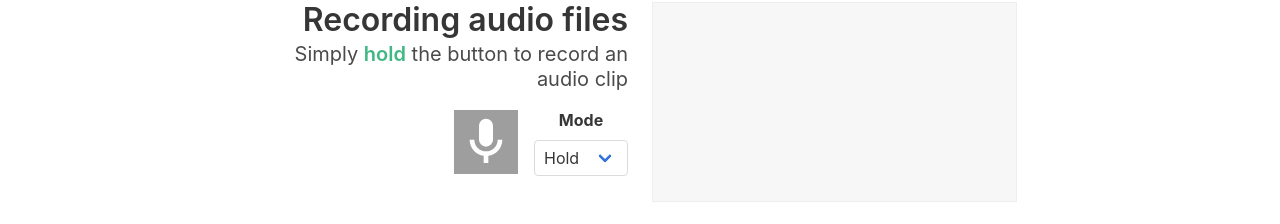
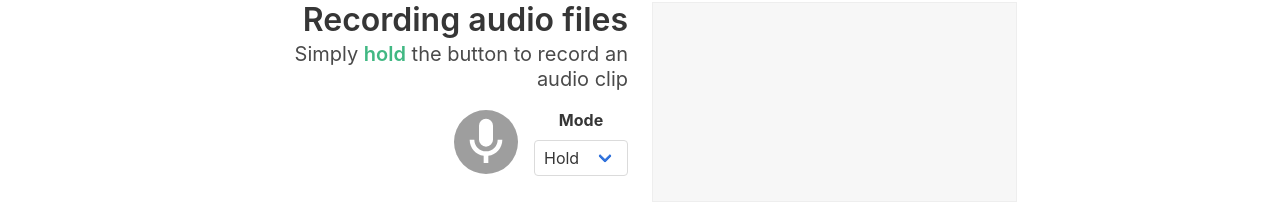
Before and after one commit to codekraft-studio/vue-record, a Vue app: page / in a window 1280 px wide. Shown: the part 163-387 px from the top of the page. Built offline with nearby package versions, Linux system fonts and the light colour scheme.

Commit message:
demo: Updated demo code
Added external links such as animations and fonts to test various plugin features

```diff
--- a/public/index.html
+++ b/public/index.html
@@ -1,18 +1,26 @@
 <!DOCTYPE html>
 <html lang="en">
+
 <head>
   <meta charset="utf-8">
   <meta http-equiv="X-UA-Compatible" content="IE=edge">
   <meta name="viewport" content="width=device-width,initial-scale=1.0">
   <link rel="icon" href="<%= BASE_URL %>favicon.ico">
   <title>Vue Record</title>
+  <link rel="stylesheet" href="https://cdnjs.cloudflare.com/ajax/libs/font-awesome/5.11.2/css/all.css"
+    integrity="sha256-46qynGAkLSFpVbEBog43gvNhfrOj+BmwXdxFgVK/Kvc=" crossorigin="anonymous" />
   <link rel="stylesheet" href="https://cdnjs.cloudflare.com/ajax/libs/bulma/0.7.2/css/bulma.min.css" />
+  <link rel="stylesheet" href="https://cdnjs.cloudflare.com/ajax/libs/animate.css/3.7.2/animate.min.css"
+    integrity="sha256-PHcOkPmOshsMBC+vtJdVr5Mwb7r0LkSVJPlPrp/IMpU=" crossorigin="anonymous" />
 </head>
+
 <body>
   <noscript>
-      <strong>We're sorry but vue-record doesn't work properly without JavaScript enabled. Please enable it to continue.</strong>
+    <strong>We're sorry but vue-record doesn't work properly without JavaScript enabled. Please enable it to
+      continue.</strong>
   </noscript>
   <div id="app"></div>
   <!-- built files will be auto injected -->
 </body>
+
 </html>
--- a/src/App.vue
+++ b/src/App.vue
@@ -24,7 +24,15 @@
             </div>
 
             <div class="record-settings">
-              <vue-record-audio :mode="recordMode.audio" @stream="onStream" @result="onResult" />
+              <vue-record-audio
+                active-class="animated infinite pulse"
+                color="#41b883"
+                :mode="recordMode.audio"
+                @stream="onStream"
+                @result="onResult"
+                rounded
+              />
+
               <div class="field">
                 <label class="label">Mode</label>
                 <div class="select">
@@ -63,7 +71,13 @@
             </div>
 
             <div class="record-settings">
-              <vue-record-video mode="press" @stream="onVideoStream" @result="onVideoResult" />
+              <vue-record-video
+                active-class="animated infinite pulse"
+                color="#41b883"
+                :mode="recordMode.video"
+                @stream="onVideoStream"
+                @result="onVideoResult"
+              />
               <div class="field">
                 <label class="label">Mode</label>
                 <div class="select">
@@ -141,6 +155,7 @@ body,
   width: 100%;
   height: 100%;
 }
+
 #app {
   display: flex;
   flex-direction: column;
```
Lines whose indentation alone changed are shown as unchanged.
